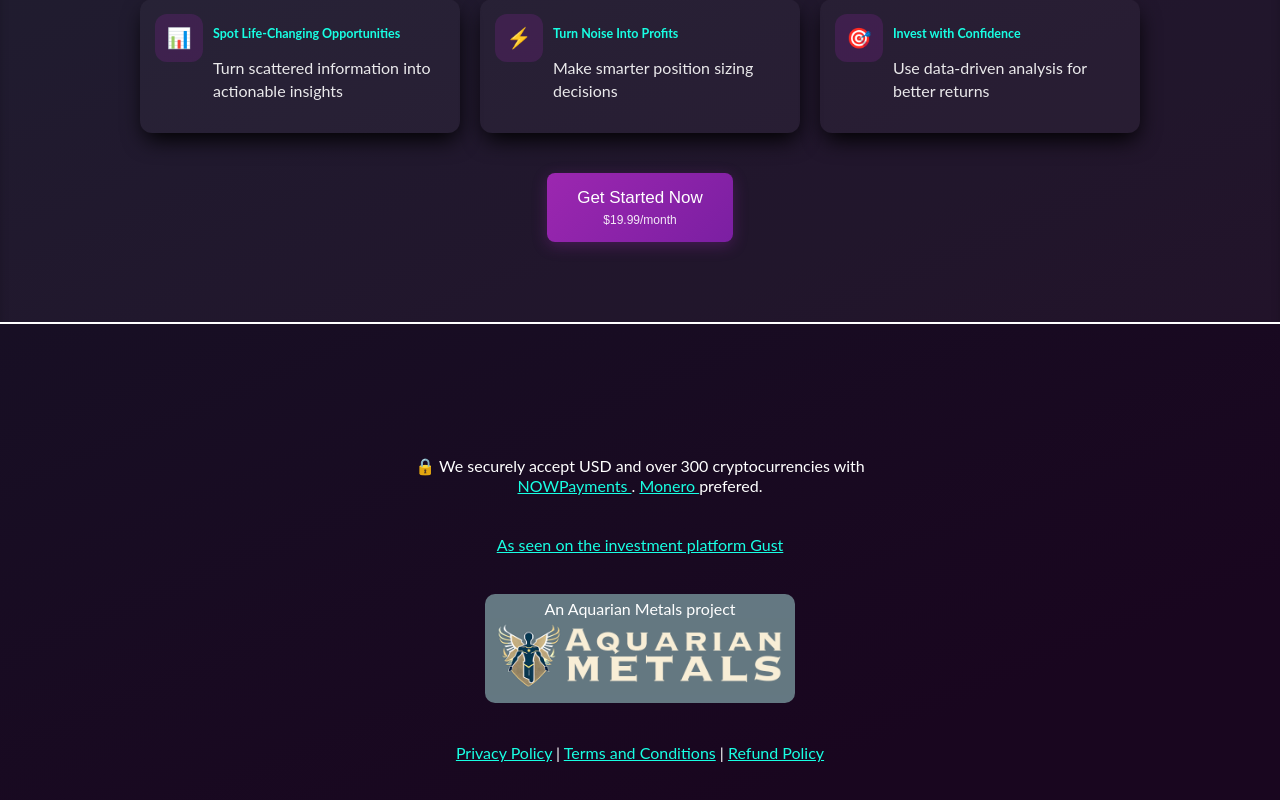
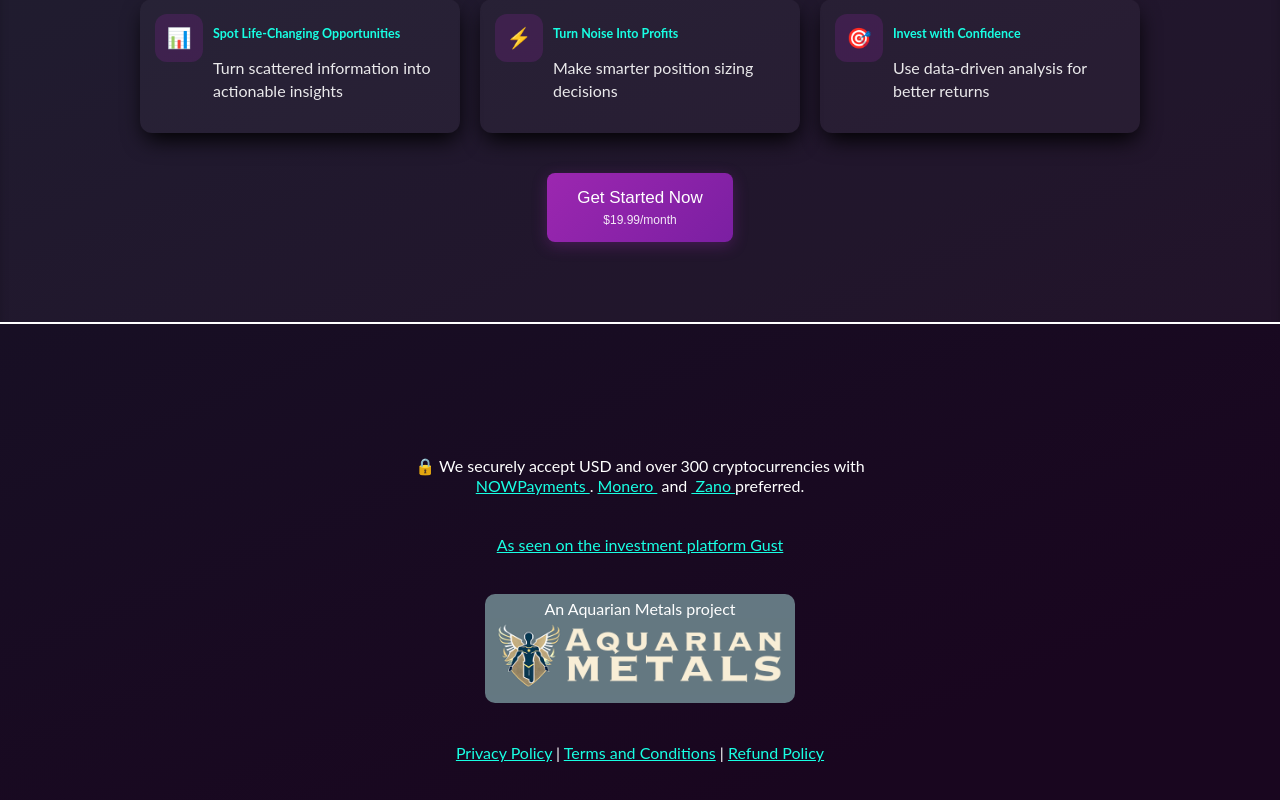
Before and after one commit to razorsyntax/fundamentally-fleek, an Angular app: page / in a window 1280 px wide. Shown: the part 4871-5671 px from the top of the page. Built offline with nearby package versions, Linux system fonts and the light colour scheme; some icons are missing.

Commit message:
added zano shout out

```diff
--- a/src/app/library/components/footer/footer.component.html
+++ b/src/app/library/components/footer/footer.component.html
@@ -18,8 +18,10 @@
         {{ specificLinks.nowPayments.text }}
       </a>. <a style="color: #18ffe3" [href]="specificLinks.monero.url" target="self">
         {{ specificLinks.monero.text }}
+      </a>&nbsp;and&nbsp;<a style="color: #18ffe3" [href]="specificLinks.zano.url" target="self">
+        {{ specificLinks.zano.text }}
       </a>
-      prefered.
+      preferred.
     </p>
 
     <p style="margin-top: 4rem;">
--- a/src/app/library/components/footer/footer.component.ts
+++ b/src/app/library/components/footer/footer.component.ts
@@ -33,6 +33,7 @@ interface SpecificLinks {
   monero: FooterLink;
   gust: FooterLink;
   company: FooterLink;
+  zano: FooterLink;
 }
 
 @Component({
@@ -64,6 +65,7 @@ export class FooterComponent {
     monero: { text: 'Monero', type: LinkType.EXTERNAL, url: 'https://getmonero.org/' },
     gust: { text: 'As seen on the investment platform Gust', type: LinkType.EXTERNAL, url: 'https://gust.com/companies/fundamentally-crypto' },
     company: { text: 'The Aquarian, LLC', type: LinkType.EXTERNAL, url: 'https://www.aquarianmetals.com/' },
+    zano: { text: 'Zano', type: LinkType.EXTERNAL, url: 'https://zano.org/' },
   };
 
   readonly currentYear = new Date().getFullYear();
```
